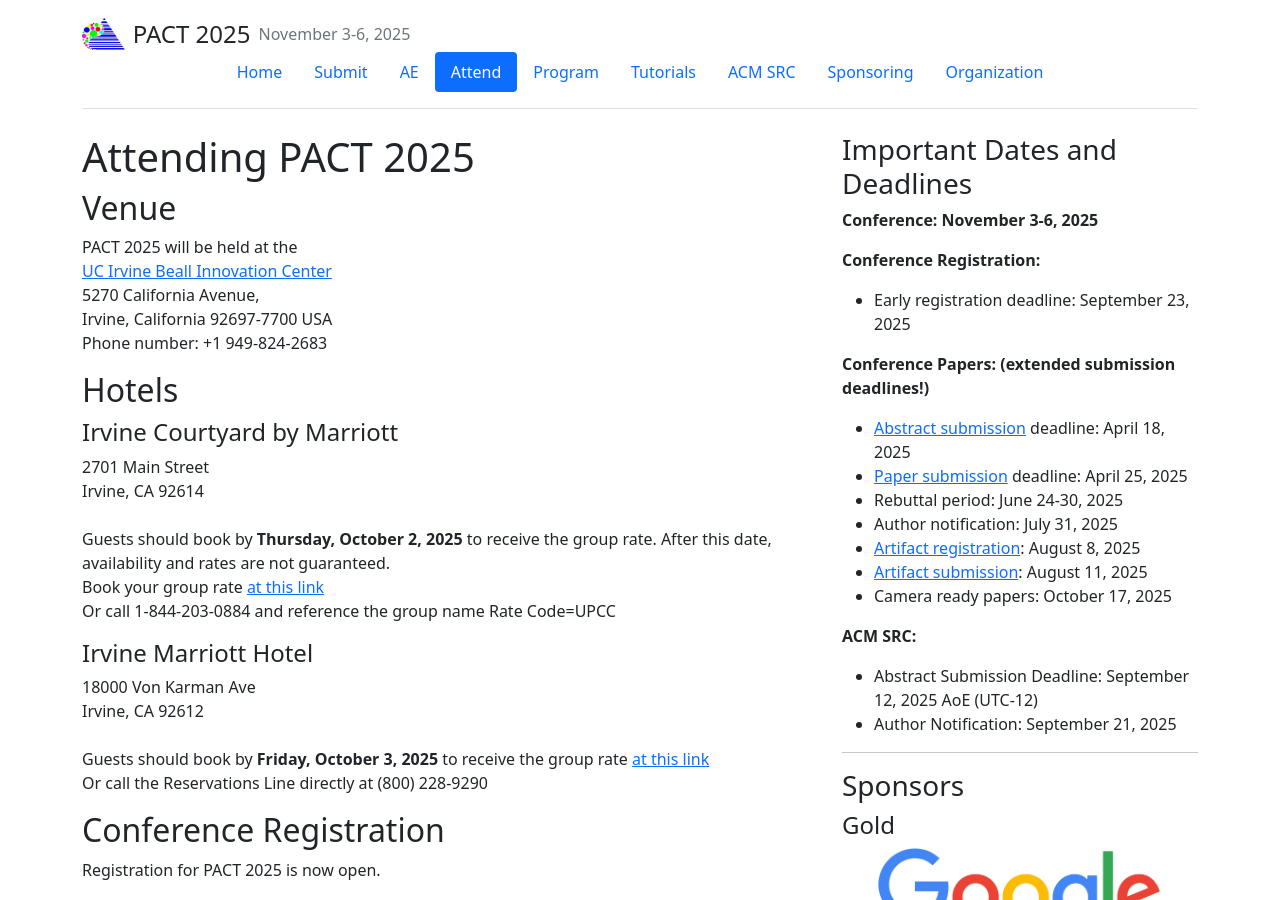
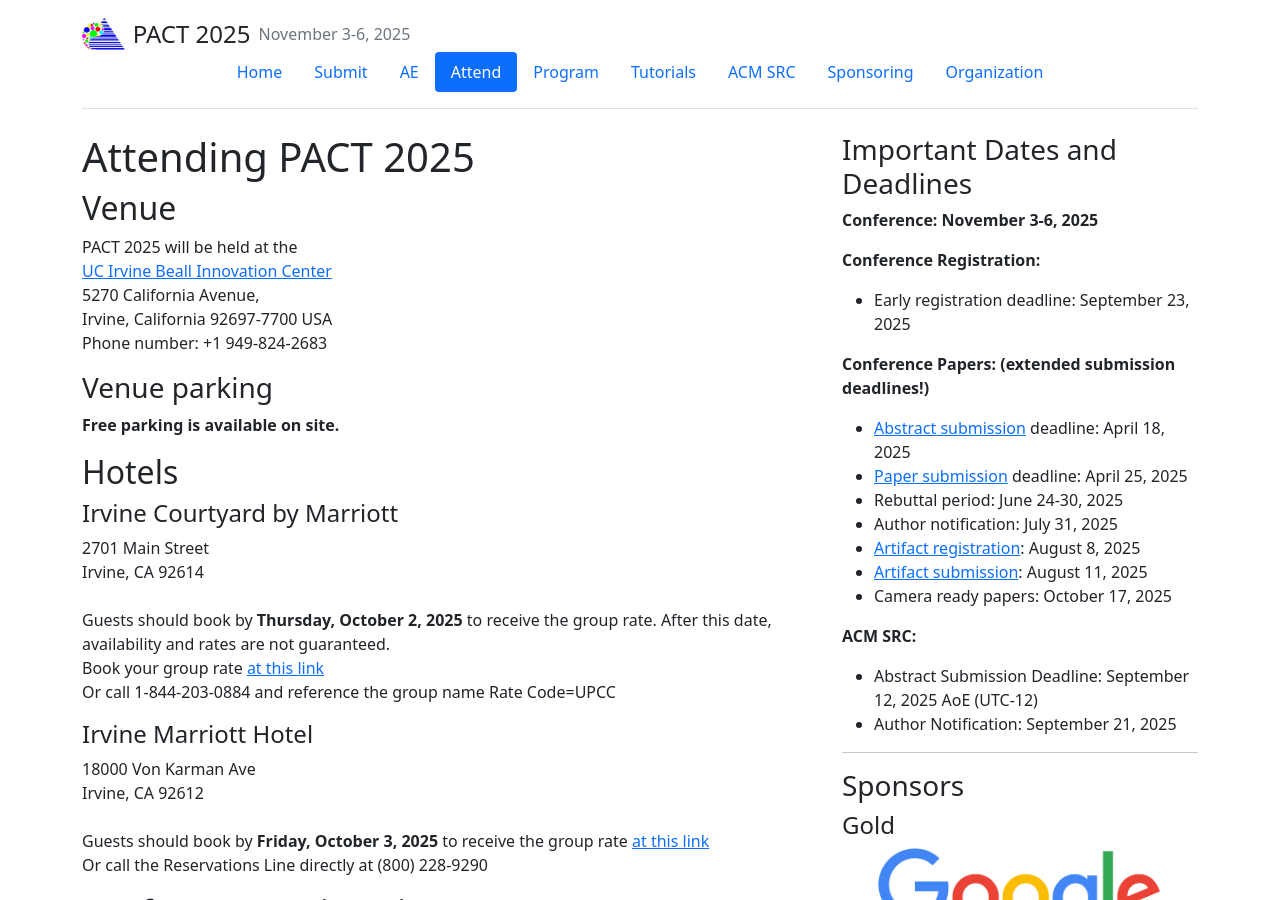
Before and after one commit to pact2025/pact2025.github.io, a Jekyll site: the page built from attend/index.md, in a window 1280 px wide and 900 px high. Built offline with Jekyll 4.4.1, drawn with Linux system fonts in a browser that asks for light colours.

Commit message:
Add parking info

```diff
--- a/attend/index.md
+++ b/attend/index.md
@@ -16,6 +16,9 @@ PACT 2025 will be held at the <br>
 5270 California Avenue, <br>
 Irvine, California 92697-7700 USA <br>
 Phone number: +1 949-824-2683 <br>
+
+### Venue parking
+**Free parking is available on site.**
 
 ## Hotels
 
```
